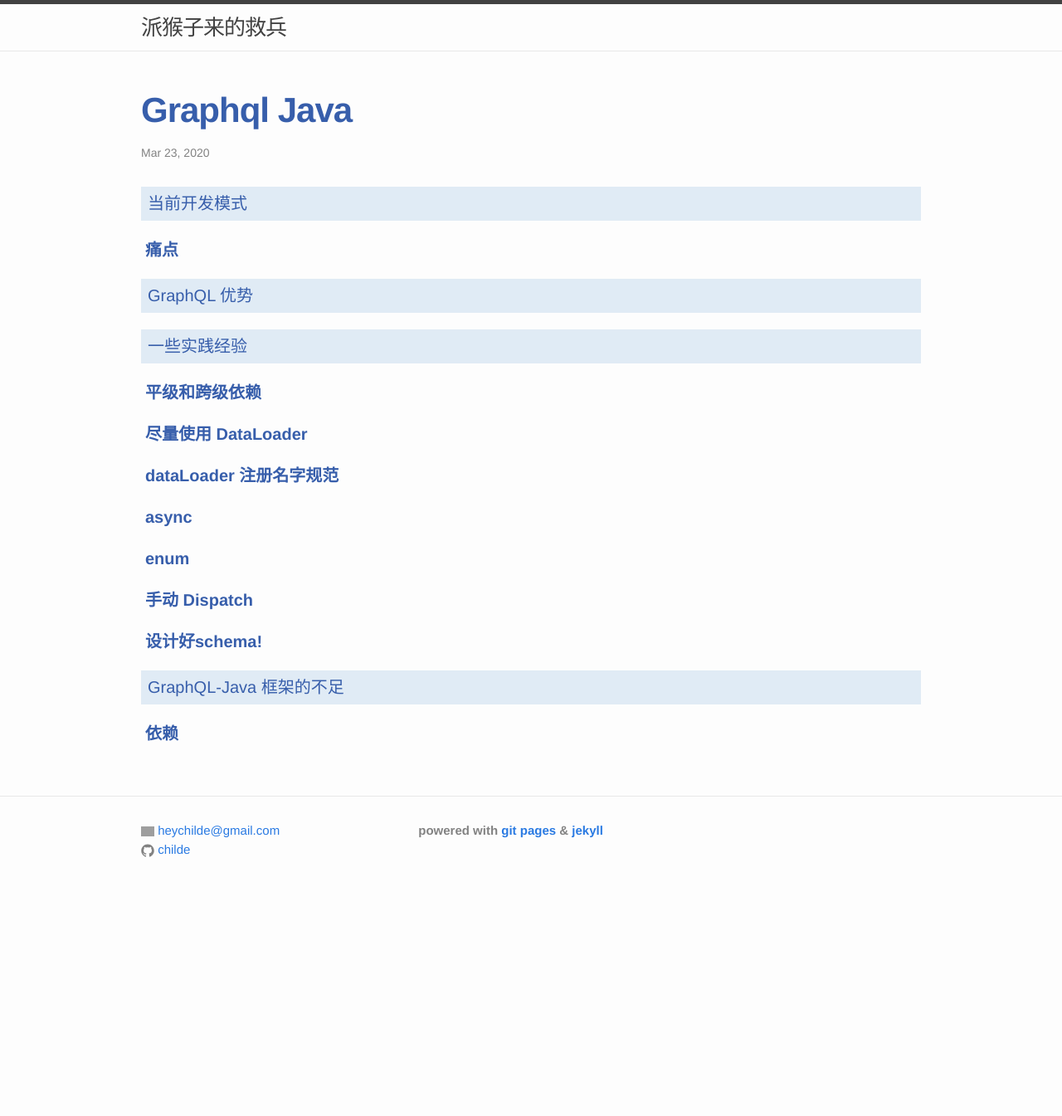
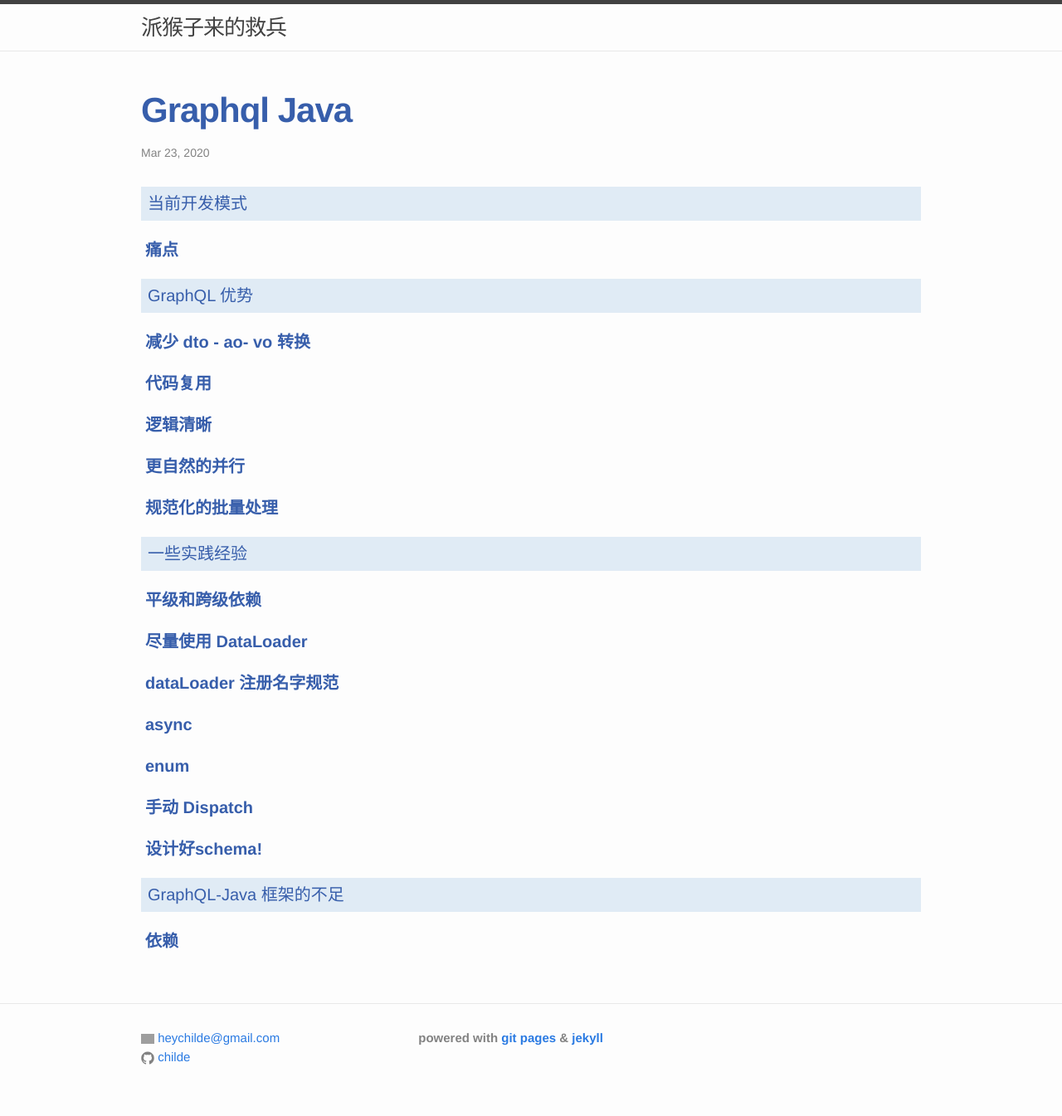
Before and after one commit to childe/ohmycat, a Jekyll site: the page built from _posts/2020-03-23-graphql-java.md, in a window 1280 px wide. Shown: the whole page at 83% size. Built offline with Jekyll 4.4.1, drawn with Linux system fonts in a browser that asks for light colours; our own code applies the rules of GitHub Pages for plain Markdown files; before the commit the page ends 1095 px from its top, so only the background shows below that; grey boxes are pictures that could not be loaded.

Commit message:
modified:   _posts/2020-03-23-graphql-java.md

```diff
--- a/_posts/2020-03-23-graphql-java.md
+++ b/_posts/2020-03-23-graphql-java.md
@@ -9,6 +9,16 @@ date: 2020-03-23T17:12:35+0800
 ### 痛点
 
 ## GraphQL 优势
+
+### 减少 dto - ao- vo 转换
+
+### 代码复用
+
+### 逻辑清晰
+
+### 更自然的并行
+
+### 规范化的批量处理
 
 ## 一些实践经验
 
```
